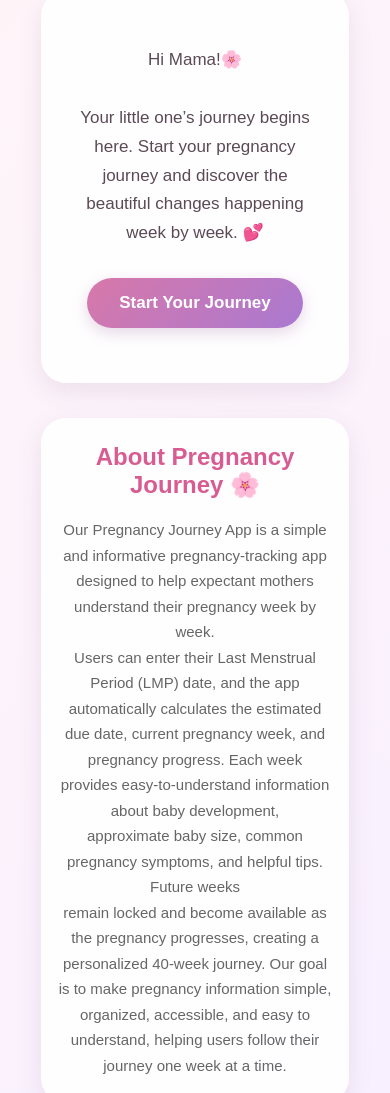
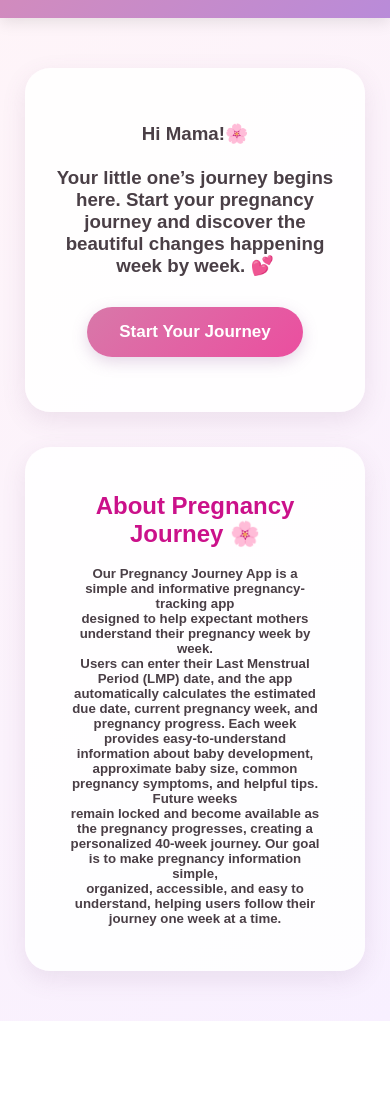
Before and after one commit to DILU146/PGTracker, a plain HTML site: page index.html in a window 390 px wide. Shown: the part 126-1219 px from the top of the page. After the commit the page ends 1147 px from the top, so only its background shows below. Drawn offline with Linux system fonts and the light colour scheme.

Commit message:
update index.html and index.css

```diff
--- a/Index.css
+++ b/Index.css
@@ -47,7 +47,7 @@ section:first-child {
     padding: 55px 30px;
 }
 
-section:first-child h3 {
+section:first-child h5 {
     font-size: 22px;
     line-height: 1.7;
     font-weight: 500;
@@ -59,7 +59,7 @@ button {
     margin-top: 30px;
     border: none;
     border-radius: 30px;
-    background: linear-gradient(135deg, #d878a9, #a979d1);
+    background: linear-gradient(135deg, #d878a9, #eb4e9f);
     padding: 15px 32px;
     cursor: pointer;
     box-shadow: 0 5px 15px rgba(150, 100, 160, 0.25);
@@ -80,44 +80,5 @@ button a {
 
 /* About section */
 section:nth-child(2) h2 {
-    color: #d85c91;
-    font-size: 28px;
+    color: #cb118a;
 }
-
-section:nth-child(2) h3 {
-    color: #666;
-    font-size: 16px;
-    line-height: 1.8;
-    font-weight: normal;
-}
-
-/* Mobile */
-
-@media (max-width: 600px) {
-
-    header h1 {
-        font-size: 28px;
-    }
-
-    main {
-        width: 92%;
-        margin: 25px auto;
-    }
-
-    section {
-        padding: 25px 18px;
-    }
-
-    section:first-child h3 {
-        font-size: 17px;
-    }
-
-    section:nth-child(2) h2 {
-        font-size: 24px;
-    }
-
-    section:nth-child(2) h3 {
-        font-size: 15px;
-        line-height: 1.7;
-    }
-}
--- a/index.html
+++ b/index.html
@@ -29,9 +29,9 @@ Start your pregnancy journey and discover the beautiful changes happening week b
       <div>
 <h2>About Pregnancy Journey 🌸</h2><br></div>
 <div>
-<h3> Our Pregnancy Journey App is a simple and informative pregnancy-tracking app<br> designed to help expectant mothers understand their pregnancy week by week.<br>
+<h5> Our Pregnancy Journey App is a simple and informative pregnancy-tracking app<br> designed to help expectant mothers understand their pregnancy week by week.<br>
 Users can enter their Last Menstrual Period (LMP) date, and the app<br> automatically calculates the estimated due date, current pregnancy week, and<br> pregnancy progress.
 Each week provides easy-to-understand information about baby development,<br> approximate baby size, common pregnancy symptoms, and helpful tips. Future weeks<br> remain locked and become available as the pregnancy progresses, creating a<br>personalized 40-week journey.
-Our goal is to make pregnancy information simple, <br>organized, accessible, and easy to understand, helping users follow their journey one week at a time.</h3></div></section>
+Our goal is to make pregnancy information simple, <br>organized, accessible, and easy to understand, helping users follow their journey one week at a time.</h5></div></section>
       </main></body>
 </html>
```
